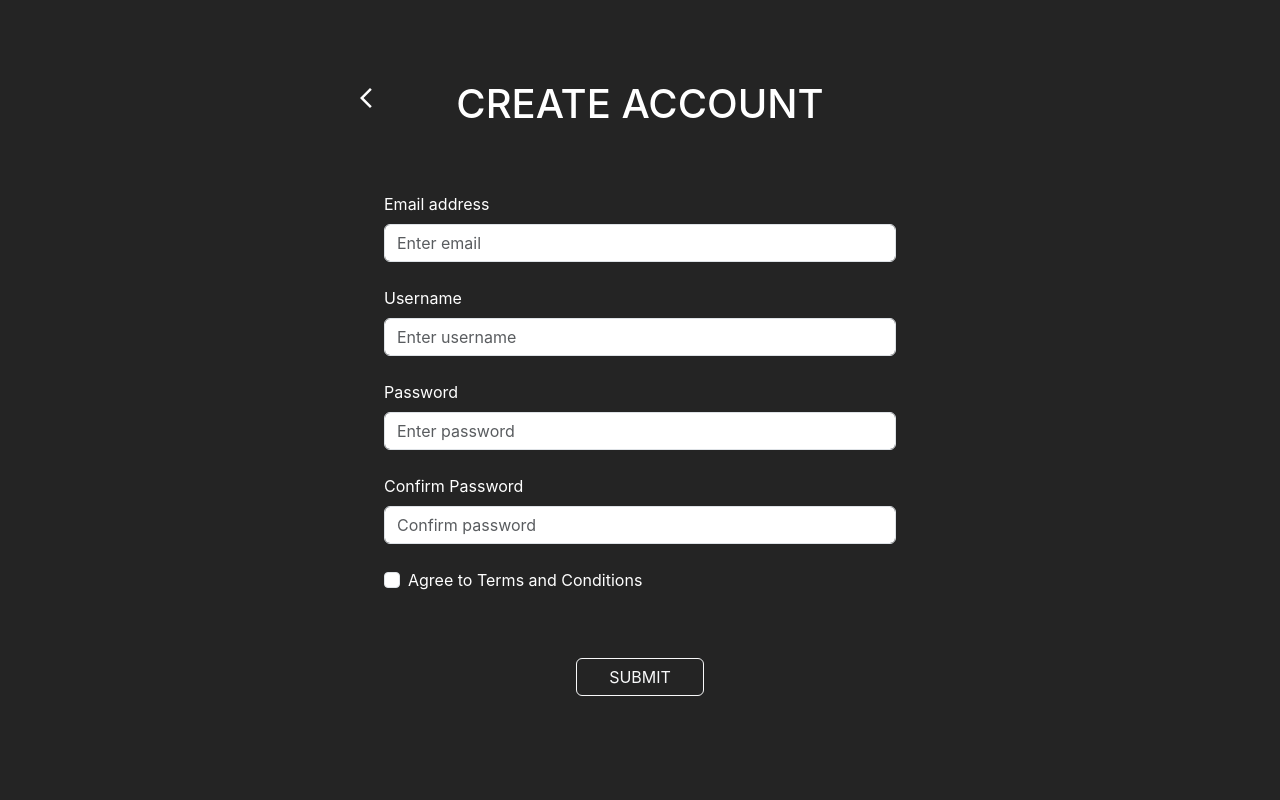
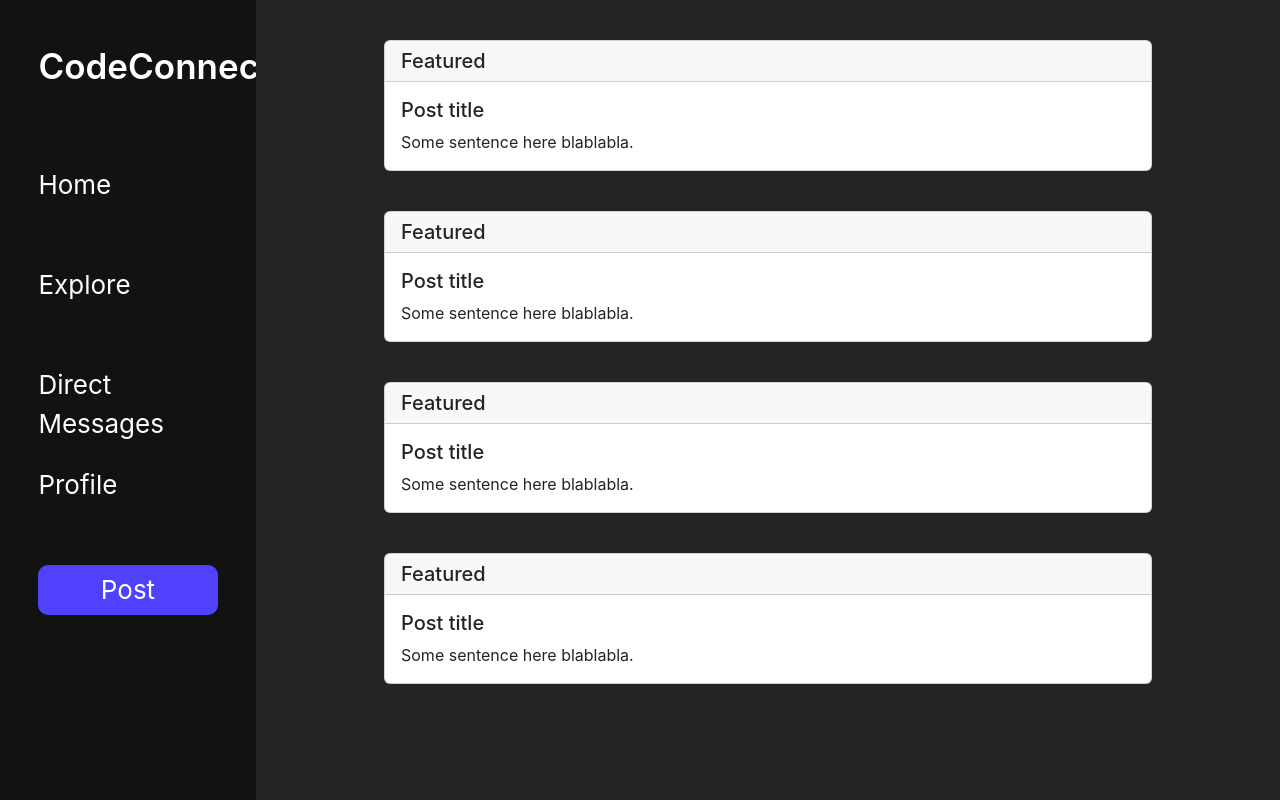
Before and after one commit to JvsonKee/CodeConnect, a React (Vite) app in the folder client/: page / in a window 1280 px wide. Built offline with nearby package versions, Linux system fonts and the light colour scheme.

Commit message:
Revert "Moved return arrow to correct position"
This reverts commit 17680371f9f617012ed6d37e5e4e277f0640dcff.

```diff
--- a/client/src/components/App.jsx
+++ b/client/src/components/App.jsx
@@ -11,7 +11,7 @@ function App() {
   return (
     <Container>
       <Normalizer />
-      <CreateAccount />
+      <ExploreResults />
     </Container>
   )
 }
--- a/client/src/components/CreateAccount.jsx
+++ b/client/src/components/CreateAccount.jsx
@@ -5,7 +5,6 @@ import 'bootstrap/dist/css/bootstrap.css';
 import Button from 'react-bootstrap/Button';
 import Form from 'react-bootstrap/Form';
 import ArrowBackIosNewIcon from '@mui/icons-material/ArrowBackIosNew';
-import Modal from 'react-bootstrap';
 
 
 
@@ -15,9 +14,8 @@ function CreateAccount() {
 
             <CreateAccountContainer>
 
-
+                <IconContainer/>
                 <H1>
-                    <IconContainer/>
                     CREATE ACCOUNT
                 </H1>
 
--- a/client/src/components/styles/CreateAccount.styled.js
+++ b/client/src/components/styles/CreateAccount.styled.js
@@ -55,7 +55,5 @@ export const CustomButton = styled(Button)`
 
 export const IconContainer = styled(ArrowBackIosNewIcon)`
     color: white;
-    margin-left: -8vw;
-    margin-top: 0.5vw;
-    position: absolute;
+
 `
```
